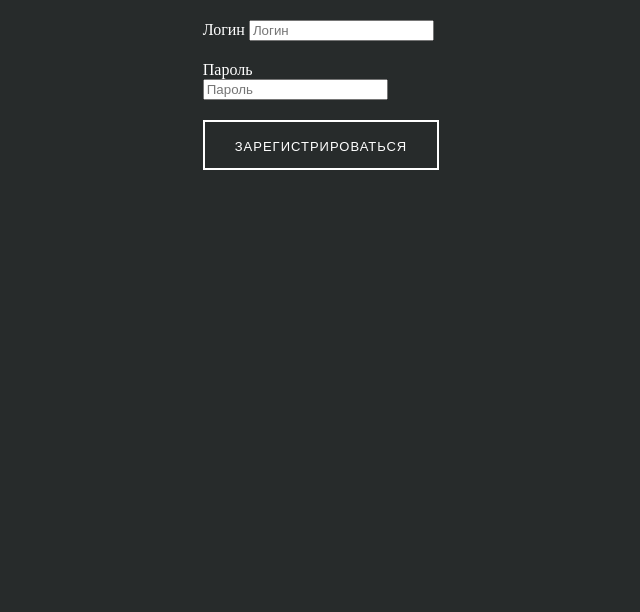
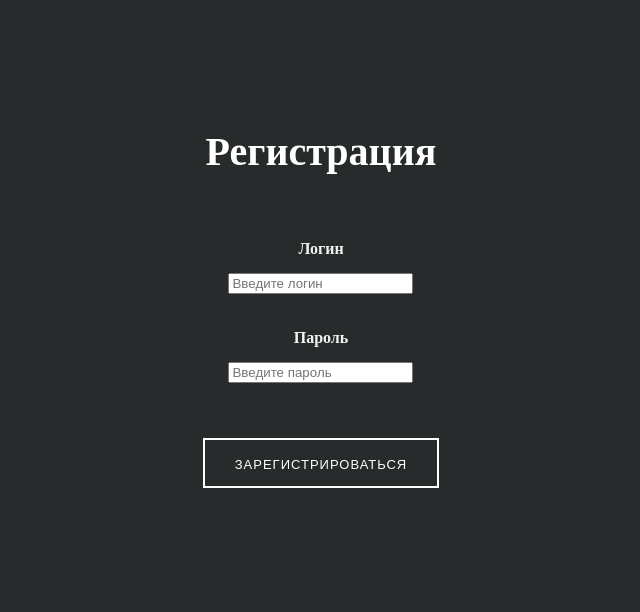
Before and after one commit to robsn-se/kabiri, a PHP site: page /login.php in a window 1280 px wide. Shown: the top 612 px of the page, without its empty margins (319-959 px from the left). Run offline with PHP 8.4, Linux system fonts and the light colour scheme; data that the repository does not hold is empty.

Commit message:
registation blok

```diff
--- a/login.php
+++ b/login.php
@@ -13,13 +13,14 @@ require_once "./controlers/page_controler.php";
 <body>
     <div class="container_registration">
         <form action="">
+            <h3>Регистрация</h3>
             <div class="login">
-                <label for="">Логин</label>
-                <input placeholder="Логин" tabindex="1" name="username" type="text">
+                <label for=""><b>Логин</b></label>
+                <input placeholder="Введите логин" tabindex="1" name="username" type="text">
             </div>
             <div class="password">
-                <label for="">Пароль</label>
-                <input placeholder="Пароль" tabindex="2" name="username" type="password">
+                <label for=""><b>Пароль</b></label>
+                <input placeholder="Введите пароль" tabindex="2" name="username" type="password">
             </div>
             <div>
                 <button type="submit" class="btn">Зарегистрироваться</button>
--- a/styles/main.css
+++ b/styles/main.css
@@ -230,6 +230,7 @@ h2{
 }
 
 .btn {
+    margin: 35px auto;
     font-family: 'Oswald', sans-serif;
     display: block;
     height: 50px;
@@ -253,18 +254,34 @@ h2{
 }
 
 .container_registration{
-    /* text-align: center; */
+    border-radius: 20px;
+    display: flex;
+    align-items: center;
+    text-align: center;
+    padding: 25px;
 }
 
 .container_registration form{
+    padding: 35px;
     width: min-content;
     margin: 20px auto;
 }
 
 .container_registration form > div{
-    margin: 20px auto;
+
+    padding: 10px;
 }
 
 .container_registration label {
+    color: #f2f2f2;
+     padding: 15px;
+     display: inline-block;
+     border: none;
+
+ }
+
+h3{
     color: #fff;
+    font-weight: 900;
+    font-size: 40px;
 }
```
